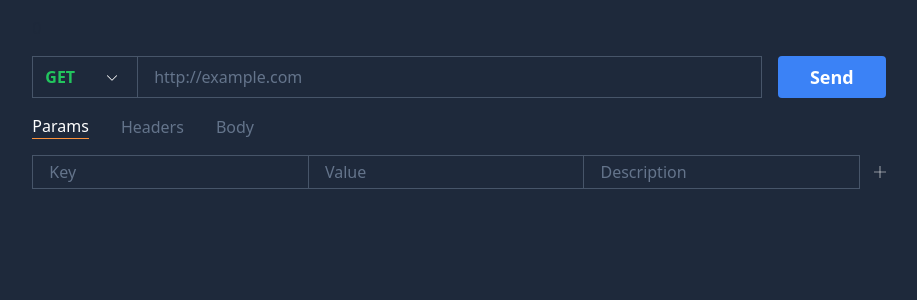
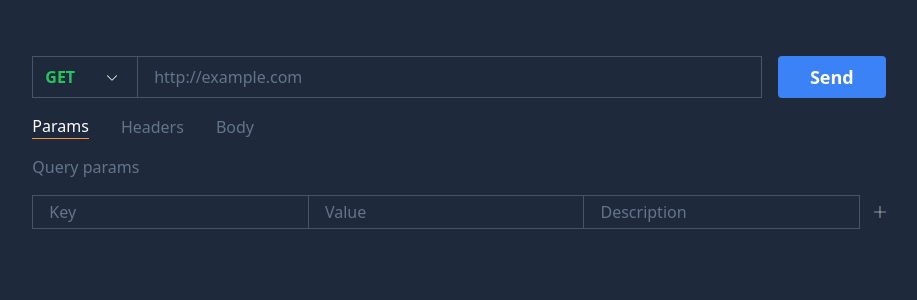
Before and after one commit to FahadulShadhin/my-mini-postman, a React (Vite) app: page / in a window 1280 px wide. Shown: the top 300 px of the page, without its empty margins (181-1098 px from the left). Built offline with nearby package versions, Linux system fonts and the light colour scheme.

Commit message:
add tebmenu labels

```diff
--- a/src/components/TabMenu/TabMenu.tsx
+++ b/src/components/TabMenu/TabMenu.tsx
@@ -61,21 +61,33 @@ const TabMenu = () => {
 
       <div className="mt-4">
         {activeTab === 0 && (
+          <div className="flex flex-col">
+            <span className="text-slate-500 mb-4">Query params</span>
             <KeyValueInputs
               rows={paramRows}
               handleChange={handleChange}
               handleAddRow={handleAddRow}
               handleDeleteRow={handleDeleteRow}
             />
+          </div>
         )}
 
         {activeTab === 1 && (
+          <div className="flex flex-col">
+            <span className="text-slate-500 mb-4">Headers</span>
             <KeyValueInputs
               rows={headersRows}
               handleChange={handleChange}
               handleAddRow={handleAddRow}
               handleDeleteRow={handleDeleteRow}
             />
+          </div>
+        )}
+
+        {activeTab === 2 && (
+          <div className="flex flex-col">
+            <span className="text-slate-500 mb-4">Body</span>
+          </div>
         )}
       </div>
     </div>
```
Lines whose indentation alone changed are shown as unchanged.
